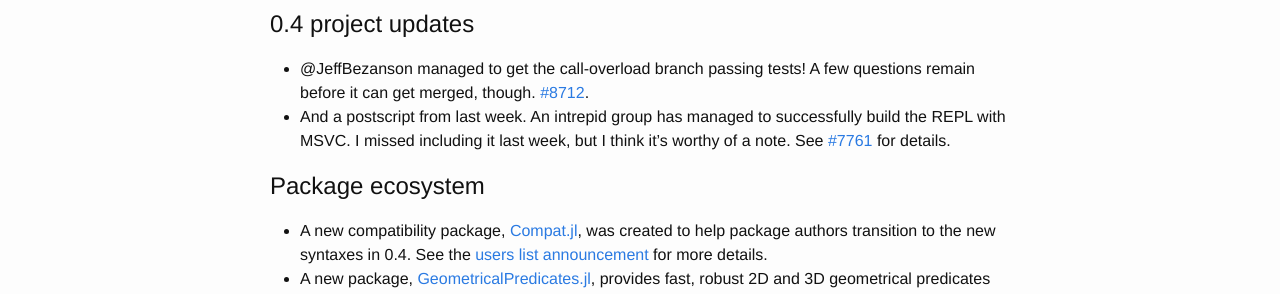
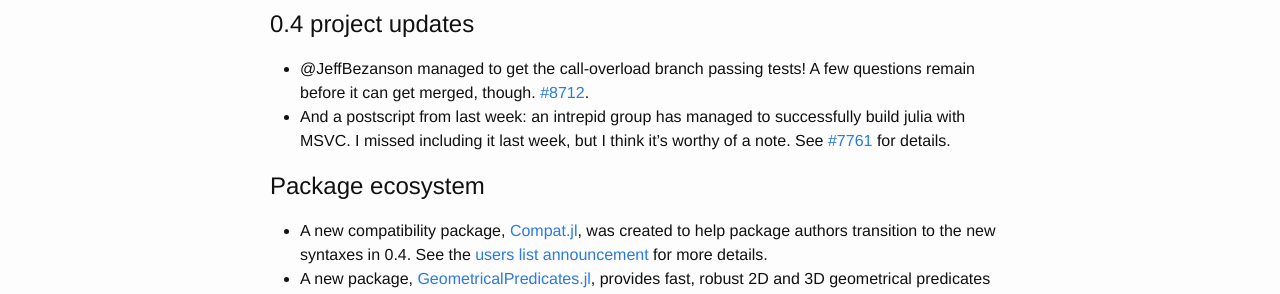
Before and after one commit to thisweekinjulia/thisweekinjulia.github.io, a Jekyll site: the page built from _posts/2014-10-18-October-18.markdown, in a window 1280 px wide. Shown: the part 628-922 px from the top of the page. Built offline with Jekyll 4.4.1, drawn with Linux system fonts in a browser that asks for light colours.

Commit message:
Update 2014-10-18-October-18.markdown

```diff
--- a/_posts/2014-10-18-October-18.markdown
+++ b/_posts/2014-10-18-October-18.markdown
@@ -21,7 +21,7 @@ Several new proposals (juleps) were submitted this week.
 # 0.4 project updates
 
 * @JeffBezanson managed to get the call-overload branch passing tests!  A few questions remain before it can get merged, though.  [#8712](https://github.com/JuliaLang/julia/pull/8712).
-* And a postscript from last week.  An intrepid group has managed to successfully build the REPL with MSVC.  I missed including it last week, but I think it's worthy of a note.  See [#7761](https://github.com/JuliaLang/julia/pull/7761) for details.
+* And a postscript from last week: an intrepid group has managed to successfully build julia with MSVC.  I missed including it last week, but I think it's worthy of a note.  See [#7761](https://github.com/JuliaLang/julia/pull/7761) for details.
 
 # Package ecosystem
 
```
